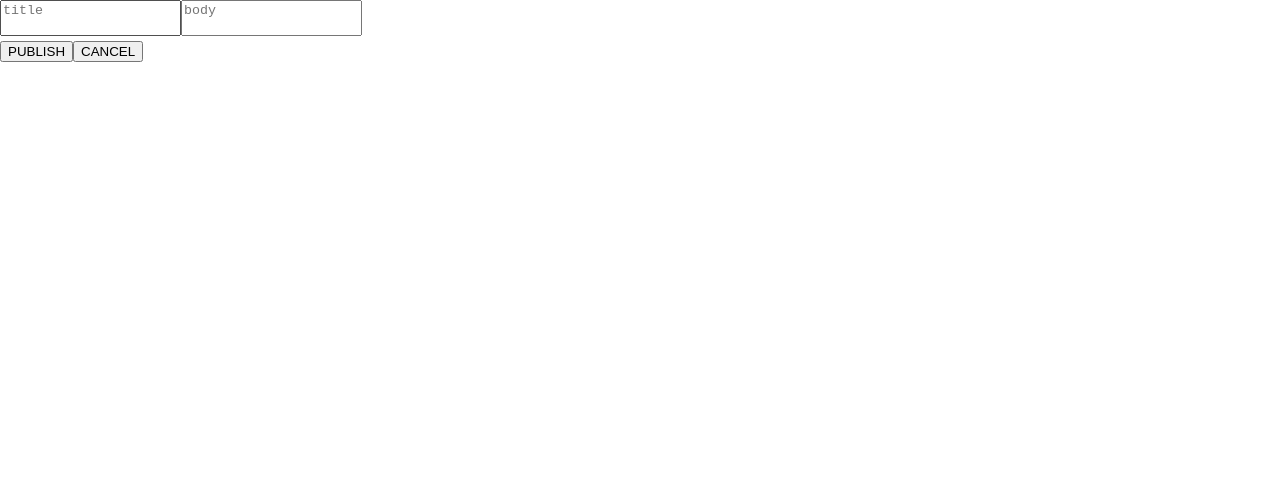
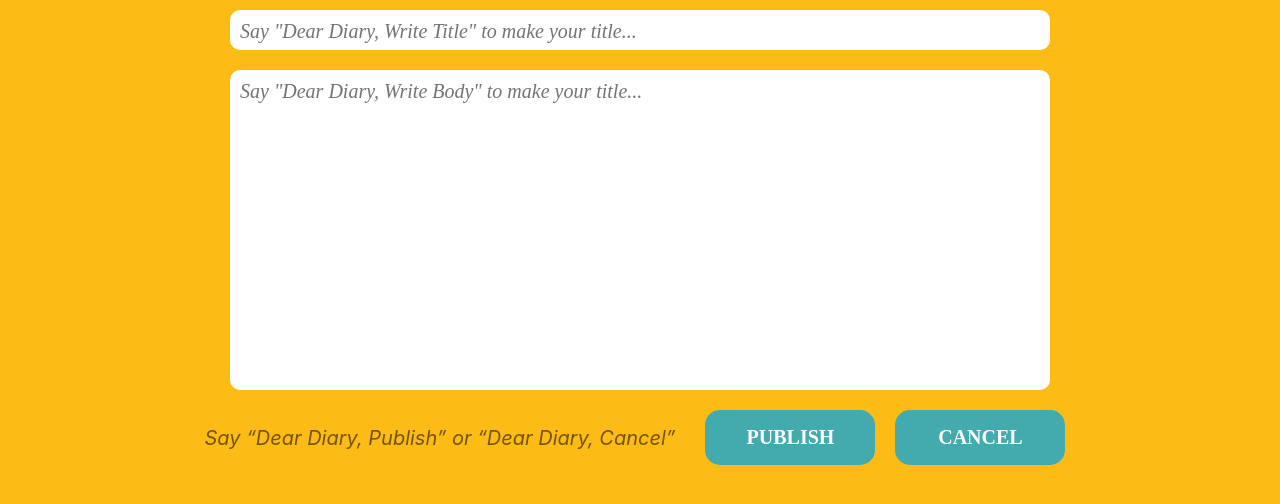
Before and after one commit to eesayas/dear-diary, a React (Create React App) app in the folder web-app/client/: page /compose in a window 1280 px wide. Shown: the top 504 px of the page. Built offline with nearby package versions, Linux system fonts and the light colour scheme.

Commit message:
css for compose

```diff
--- a/web-app/client/src/index.css
+++ b/web-app/client/src/index.css
@@ -5,6 +5,7 @@ body {
     sans-serif;
   -webkit-font-smoothing: antialiased;
   -moz-osx-font-smoothing: grayscale;
+  background-color: #FCBB15;
 }
 
 code {
--- a/web-app/client/src/screens/Compose.jsx
+++ b/web-app/client/src/screens/Compose.jsx
@@ -21,12 +21,19 @@ class Compose extends Component {
     render() {
         return (
             <div>
-                <form>
-                    <textarea value={this.state.titleValue} onChange={this.handleChange} id="title" placeholder="title" />
-                    <textarea value={this.state.bodyValue} onChange={this.handleChange} id="body" placeholder="body" />
-                </form>
-                <button className="button" type="button">PUBLISH</button>
-                <button className="button" type="button" onClick={() => history.push("/gallery")}>CANCEL</button>
+                <div className="compose-body">
+                    <form className="form">
+                        <textarea value={this.state.titleValue} onChange={this.handleChange} id="title" placeholder='Say "Dear Diary, Write Title" to make your title...' />
+                        <textarea value={this.state.bodyValue} onChange={this.handleChange} id="body" placeholder='Say "Dear Diary, Write Body" to make your title...' />
+                        <div className="foot">
+                            <p>Say “Dear Diary, Publish” or “Dear Diary, Cancel”</p>
+                            <div className="button-group">
+                                <button className="publish-button" type="button">PUBLISH</button>
+                                <button className="cancel-button" type="button" onClick={() => history.push("/gallery")}>CANCEL</button>
+                            </div>
+                        </div>
+                    </form>
+                </div>
             </div>
         );
     }
--- a/web-app/client/src/styling/compose.css
+++ b/web-app/client/src/styling/compose.css
@@ -1,7 +1,96 @@
+/* Hide scrollbar for Chrome, Safari and Opera */
+#title::-webkit-scrollbar, #body::-webkit-scrollbar {
+    display: none;
+}
+
+#title::placeholder, #body::placeholder {
+    color: rgba(0, 0, 0, 0.55);
+    font-weight: normal;
+    font-style: italic;
+}
+
+#title, #body {
+    resize: none;
+    width: 800px;
+    border-radius: 10px;
+    padding: 10px;
+    font-size: 20px;
+    font-family: PT Sans;
+    margin: 10px;
+    border: none;
+    align-self: center;
+}
+
 #title {
-    resize: none;
+    height: 20px;
+    -ms-overflow-style: none;
+    font-weight: bold;
 }
 
 #body {
-    resize: none;
+    height: 300px;
+    -ms-overflow-style: none;
+    font-weight: normal;
 }
+
+.compose-body {
+    display: flex;
+    flex-direction: column;
+}
+
+.form {
+    display: flex;
+    flex-direction: column;
+    align-self: center;
+}
+
+.foot {
+    display: flex;
+    align-items: center;
+    justify-content: center;
+    flex-wrap: wrap;
+}
+
+.foot p {
+    color: rgba(0, 0, 0, 0.55);
+    font-weight: normal;
+    font-style: italic;
+    font-size: 20px;
+    margin: 0px 10px 0px;
+}
+
+.button-group {
+    display: flex;
+    margin: 0px 10px 0px;
+}
+
+.publish-button:hover, .cancel-button:hover {
+    background-color:rgba(0, 0, 0, 0);
+    border: 5px solid #43ABAE;
+    color: #43ABAE;
+}
+
+.publish-button, .cancel-button {
+    margin: 10px;
+    font-size: 20px;
+    font-family: PT Sans;
+    font-weight: bold;
+    border-radius: 15px;
+    width: 170px;
+    height: 55px;
+    background-color: #43ABAE;
+    border: 5px solid #43ABAE;
+    color: white;
+}
+
+@media screen and (max-width: 600px) {
+    .publish-button, .cancel-button {
+        width: 30vw;
+    }
+}
+
+@media screen and (max-width: 900px) {
+    #title, #body {
+        width: 85vw;
+    }
+}
```
